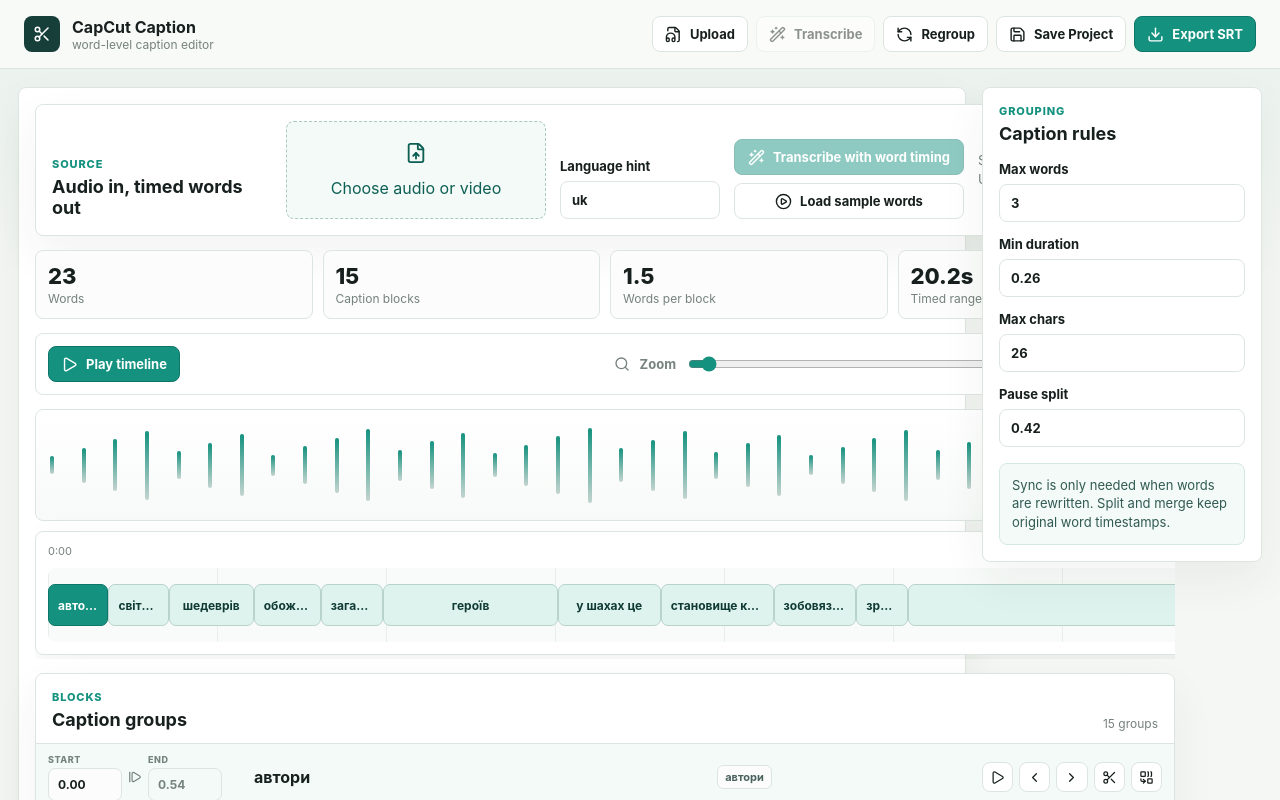
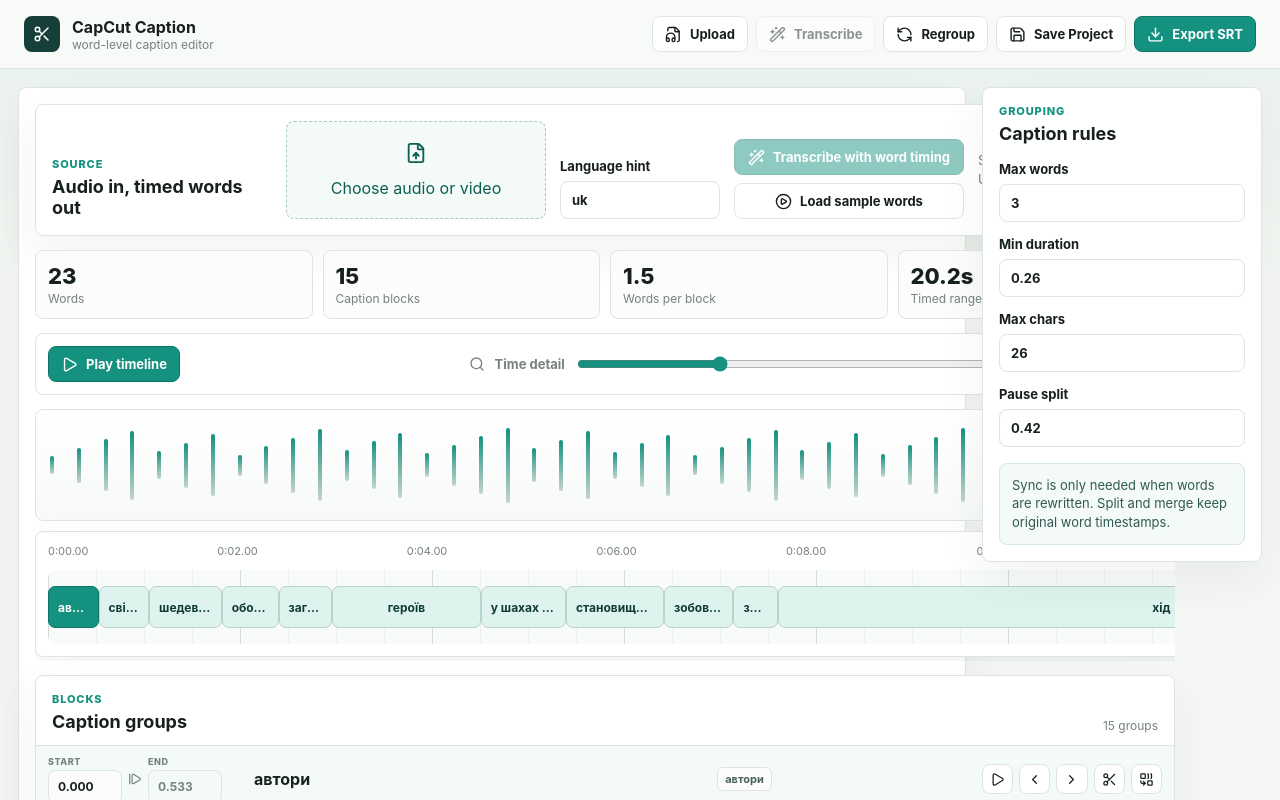
Before and after one commit to tevial/muted-cabinet-7349, a React (Vite) app in the folder apps/web/: page / in a window 1280 px wide. Shown: the top 800 px of the page. Built offline with nearby package versions, Linux system fonts and the light colour scheme; no server answers.

Commit message:
Use frame-based timeline detail

```diff
--- a/apps/web/src/App.css
+++ b/apps/web/src/App.css
@@ -324,9 +324,17 @@ h2 {
 }
 
 .zoom-control strong {
-  min-width: 42px;
+  min-width: 72px;
   color: var(--heading);
   text-align: right;
+}
+
+.zoom-control em {
+  min-width: 68px;
+  color: var(--muted);
+  font-size: 12px;
+  font-style: normal;
+  text-align: left;
 }
 
 .timeline-stack {
@@ -373,10 +381,26 @@ h2 {
 }
 
 .timeline-scale {
-  justify-content: space-between;
+  position: relative;
+  height: 16px;
   margin-bottom: 10px;
   font-size: 11px;
   color: var(--muted);
+}
+
+.timeline-scale span {
+  position: absolute;
+  top: 0;
+  transform: translateX(-50%);
+  white-space: nowrap;
+}
+
+.timeline-scale span:first-child {
+  transform: none;
+}
+
+.timeline-scale span:last-child {
+  transform: translateX(-100%);
 }
 
 .caption-track {
@@ -387,7 +411,8 @@ h2 {
   overflow: hidden;
   border-radius: 8px;
   background:
-    repeating-linear-gradient(90deg, rgba(19, 64, 57, 0.07) 0 1px, transparent 1px 7.5%),
+    repeating-linear-gradient(90deg, rgba(19, 64, 57, 0.12) 0 1px, transparent 1px var(--major-grid)),
+    repeating-linear-gradient(90deg, rgba(19, 64, 57, 0.055) 0 1px, transparent 1px var(--minor-grid)),
     #f8fbf9;
 }
 
--- a/apps/web/src/App.tsx
+++ b/apps/web/src/App.tsx
@@ -1,4 +1,4 @@
-import { useEffect, useMemo, useRef, useState } from 'react'
+import { useEffect, useMemo, useRef, useState, type CSSProperties } from 'react'
 import { Pause, Play, Search } from 'lucide-react'
 
 import { transcribeFile } from './api'
@@ -29,6 +29,12 @@ import {
   saveProject,
   saveTranscriptionCache,
 } from './lib/projectStorage'
+import {
+  defaultTimelineScaleIndex,
+  getTimelineScalePreset,
+  getTimelineWidth,
+  timelineScalePresets,
+} from './lib/timelineScale'
 import type { CaptionGroup, CaptionWord, GroupingSettings } from './types'
 
 function App() {
@@ -47,14 +53,20 @@ function App() {
     savedProject ? 'Saved project restored. Manual edits are preserved.' : 'Sample words loaded. Upload audio when ready.',
   )
   const [isTranscribing, setIsTranscribing] = useState(false)
-  const [timelineZoom, setTimelineZoom] = useState(2)
+  const [timelineScaleIndex, setTimelineScaleIndex] = useState(defaultTimelineScaleIndex)
   const [isPlaying, setIsPlaying] = useState(false)
   const activeSegmentRef = useRef<{ groupId: string; end: number } | null>(null)
   const audioRef = useRef<HTMLAudioElement | null>(null)
 
   const totalDuration = useMemo(() => Math.max(...groups.map((group) => group.end), 0), [groups])
   const averageWords = groups.length ? (words.length / groups.length).toFixed(1) : '0'
-  const timelineWidth = `${Math.max(100, timelineZoom * 100)}%`
+  const timelineScale = getTimelineScalePreset(timelineScaleIndex)
+  const timelineWidth = getTimelineWidth(totalDuration, timelineScale.pixelsPerSecond)
+  const timelineContentStyle = {
+    width: timelineWidth,
+    '--minor-grid': `${Math.max(4, timelineScale.unitSeconds * timelineScale.pixelsPerSecond)}px`,
+    '--major-grid': `${Math.max(24, timelineScale.majorTickSeconds * timelineScale.pixelsPerSecond)}px`,
+  } as CSSProperties
   const currentProject = useMemo(
     () =>
       createSavedProject(language, words, groups, settings, {
@@ -182,7 +194,7 @@ function App() {
   const nudgeGroupTiming = (groupId: string, offset: number) => {
     setGroups((current) => nudgeGroupBoundary(current, groupId, offset))
     setSelectedGroupId(groupId)
-    setStatus(`Group start nudged ${Math.abs(offset).toFixed(2)}s ${offset < 0 ? 'earlier' : 'later'}.`)
+    setStatus(`Group start nudged 1 frame ${offset < 0 ? 'earlier' : 'later'}.`)
   }
 
   const splitGroup = (groupId: string) => {
@@ -361,26 +373,28 @@ function App() {
 
             <label className="zoom-control">
               <Search size={16} />
-              <span>Zoom</span>
+              <span>Time detail</span>
               <input
                 type="range"
-                min={1}
-                max={32}
-                step={0.5}
-                value={timelineZoom}
-                onChange={(event) => setTimelineZoom(Number(event.target.value))}
+                min={0}
+                max={timelineScalePresets.length - 1}
+                step={1}
+                value={timelineScaleIndex}
+                onChange={(event) => setTimelineScaleIndex(Number(event.target.value))}
               />
-              <strong>{timelineZoom.toFixed(1)}x</strong>
+              <strong>{timelineScale.label}</strong>
+              <em>{timelineScale.detail}</em>
             </label>
           </section>
 
           <section className="timeline-stack">
             <div className="timeline-scroll">
-              <div className="timeline-content" style={{ width: timelineWidth }}>
-                <AudioWaveform audioUrl={audioUrl} zoom={timelineZoom} />
+              <div className="timeline-content" style={timelineContentStyle}>
+                <AudioWaveform audioUrl={audioUrl} pixelsPerSecond={timelineScale.pixelsPerSecond} />
 
                 <CaptionTimeline
                   groups={groups}
+                  scale={timelineScale}
                   selectedGroupId={selectedGroupId}
                   onSelect={setSelectedGroupId}
                   onPlayGroup={playGroup}
--- a/apps/web/src/components/CaptionEditor.tsx
+++ b/apps/web/src/components/CaptionEditor.tsx
@@ -60,8 +60,8 @@ export function CaptionEditor({
                   <input
                     type="number"
                     min={0}
-                    step={0.01}
-                    value={group.start.toFixed(2)}
+                    step={timingNudgeStep}
+                    value={group.start.toFixed(3)}
                     onChange={(event) => onTimingChange(group.id, Number(event.target.value), group.end)}
                     onClick={(event) => event.stopPropagation()}
                     aria-label={`Start time ${group.id}`}
@@ -73,8 +73,8 @@ export function CaptionEditor({
                   <input
                     type="number"
                     min={0}
-                    step={0.01}
-                    value={group.end.toFixed(2)}
+                    step={timingNudgeStep}
+                    value={group.end.toFixed(3)}
                     onChange={(event) => onTimingChange(group.id, group.start, Number(event.target.value))}
                     onClick={(event) => event.stopPropagation()}
                     disabled={!isLastGroup}
@@ -104,14 +104,14 @@ export function CaptionEditor({
                 </button>
                 <button
                   type="button"
-                  title={`Move start ${timingNudgeStep.toFixed(2)}s earlier`}
+                  title={`Move start 1 frame earlier (${timingNudgeStep.toFixed(3)}s)`}
                   onClick={() => onNudgeTiming(group.id, -timingNudgeStep)}
                 >
                   <ChevronLeft size={15} />
                 </button>
                 <button
                   type="button"
-                  title={`Move start ${timingNudgeStep.toFixed(2)}s later`}
+                  title={`Move start 1 frame later (${timingNudgeStep.toFixed(3)}s)`}
                   onClick={() => onNudgeTiming(group.id, timingNudgeStep)}
                 >
                   <ChevronRight size={15} />
--- a/apps/web/src/components/CaptionTimeline.tsx
+++ b/apps/web/src/components/CaptionTimeline.tsx
@@ -1,8 +1,10 @@
 import type { CaptionGroup } from '../types'
 import { formatSeconds } from '../lib/captioning'
+import { getTimelineTicks, type TimelineScalePreset } from '../lib/timelineScale'
 
 type CaptionTimelineProps = {
   groups: CaptionGroup[]
+  scale: TimelineScalePreset
   selectedGroupId?: string
   onSelect: (groupId: string) => void
   onPlayGroup: (groupId: string) => void
@@ -10,18 +12,22 @@ type CaptionTimelineProps = {
 
 export function CaptionTimeline({
   groups,
+  scale,
   selectedGroupId,
   onSelect,
   onPlayGroup,
 }: CaptionTimelineProps) {
   const duration = Math.max(...groups.map((group) => group.end), 1)
+  const ticks = getTimelineTicks(duration, scale.majorTickSeconds)
 
   return (
     <section className="timeline-panel">
       <div className="timeline-scale">
-        <span>0:00</span>
-        <span>{formatSeconds(duration / 2)}</span>
-        <span>{formatSeconds(duration)}</span>
+        {ticks.map((tick) => (
+          <span key={tick} style={{ left: `${(tick / duration) * 100}%` }}>
+            {formatSeconds(tick)}
+          </span>
+        ))}
       </div>
       <div className="caption-track">
         {groups.map((group) => {
--- a/apps/web/src/lib/captioning.ts
+++ b/apps/web/src/lib/captioning.ts
@@ -7,7 +7,9 @@ export const defaultGroupingSettings: GroupingSettings = {
   pauseThreshold: 0.42,
 }
 
-export const timingNudgeStep = 0.05
+export const captionFrameRate = 30
+const frameDuration = 1 / captionFrameRate
+export const timingNudgeStep = frameDuration
 
 const connectorWords = new Set([
   'а',
@@ -43,8 +45,10 @@ const getGroupText = (words: CaptionWord[]) => words.map((word) => word.text).jo
 
 const roundTime = (seconds: number) => Math.round(seconds * 1000) / 1000
 
+export const snapSecondsToFrame = (seconds: number) => roundTime(Math.round(seconds / frameDuration) * frameDuration)
+
 const getSafeTime = (seconds: number, fallback: number) =>
-  roundTime(Number.isFinite(seconds) ? seconds : fallback)
+  snapSecondsToFrame(Number.isFinite(seconds) ? seconds : fallback)
 
 export const normalizeGroupTimings = (groups: CaptionGroup[]): CaptionGroup[] => {
   const groupsWithSafeStarts = groups.map((group) => ({
--- /dev/null
+++ b/apps/web/src/lib/timelineScale.ts
@@ -0,0 +1,94 @@
+import { captionFrameRate } from './captioning'
+
+export type TimelineScalePreset = {
+  id: string
+  label: string
+  detail: string
+  unitSeconds: number
+  majorTickSeconds: number
+  pixelsPerSecond: number
+}
+
+const frameSeconds = 1 / captionFrameRate
+
+export const timelineScalePresets: TimelineScalePreset[] = [
+  {
+    id: 'seconds-2',
+    label: '2s',
+    detail: 'seconds',
+    unitSeconds: 2,
+    majorTickSeconds: 10,
+    pixelsPerSecond: 28,
+  },
+  {
+    id: 'seconds-1',
+    label: '1s',
+    detail: '1 second',
+    unitSeconds: 1,
+    majorTickSeconds: 5,
+    pixelsPerSecond: 56,
+  },
+  {
+    id: 'milliseconds-500',
+    label: '500ms',
+    detail: 'half-second',
+    unitSeconds: 0.5,
+    majorTickSeconds: 2,
+    pixelsPerSecond: 96,
+  },
+  {
+    id: 'milliseconds-250',
+    label: '250ms',
+    detail: 'quarter-second',
+    unitSeconds: 0.25,
+    majorTickSeconds: 1,
+    pixelsPerSecond: 160,
+  },
+  {
+    id: 'milliseconds-100',
+    label: '100ms',
+    detail: 'fine timing',
+    unitSeconds: 0.1,
+    majorTickSeconds: 0.5,
+    pixelsPerSecond: 280,
+  },
+  {
+    id: 'frames-2',
+    label: '2 frames',
+    detail: `${captionFrameRate} fps`,
+    unitSeconds: frameSeconds * 2,
+    majorTickSeconds: 0.5,
+    pixelsPerSecond: captionFrameRate * 18,
+  },
+  {
+    id: 'frames-1',
+    label: '1 frame',
+    detail: `${captionFrameRate} fps`,
+    unitSeconds: frameSeconds,
+    majorTickSeconds: 0.5,
+    pixelsPerSecond: captionFrameRate * 30,
+  },
+]
+
+export const defaultTimelineScaleIndex = 2
+
+export const getTimelineScalePreset = (index: number) =>
+  timelineScalePresets[Math.min(Math.max(Math.round(index), 0), timelineScalePresets.length - 1)]
+
+export const getTimelineWidth = (duration: number, pixelsPerSecond: number) =>
+  `max(100%, ${Math.ceil(Math.max(duration, 1) * pixelsPerSecond)}px)`
+
+export const getTimelineTicks = (duration: number, majorTickSeconds: number) => {
+  const ticks: number[] = []
+  const safeDuration = Math.max(duration, 0)
+
+  for (let time = 0; time <= safeDuration; time += majorTickSeconds) {
+    ticks.push(time)
+  }
+
+  if (ticks.at(-1) !== safeDuration) {
+    ticks.push(safeDuration)
+  }
+
+  return ticks
+}
```
Also changed, not shown: apps/web/src/components/AudioWaveform.tsx (+7 -8 lines), 1 other file (tests, documents, lock files or other folders).
